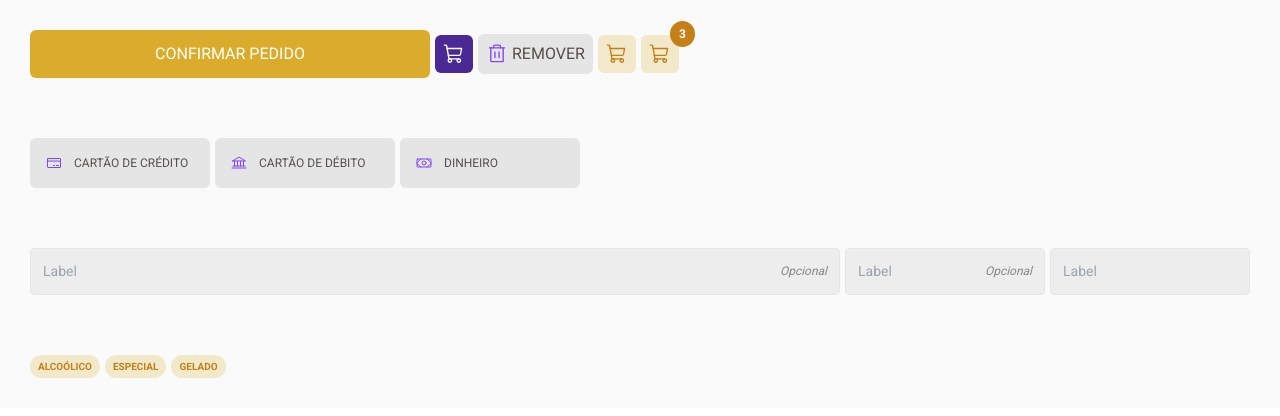
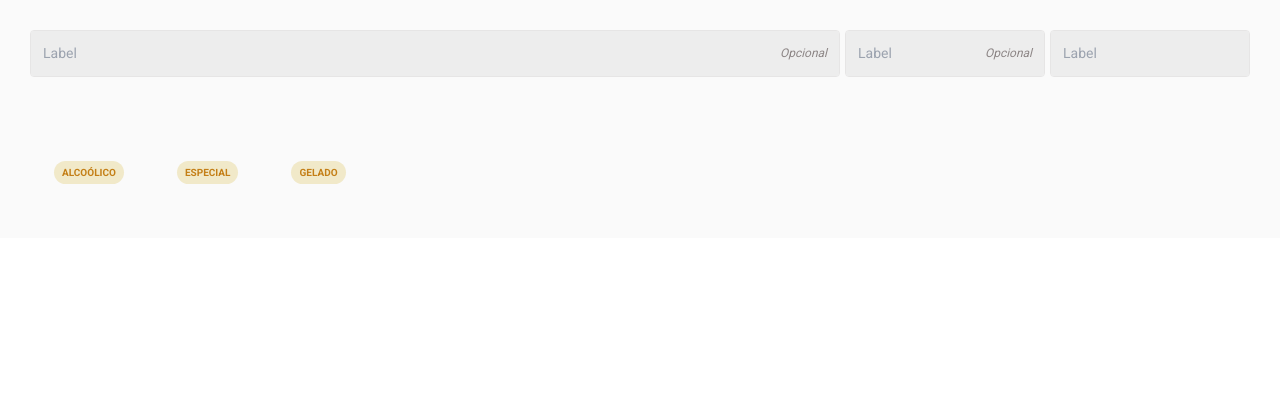
Before and after one commit to alex-britto/PDCoffe, a React (Vite) app: page / in a window 1280 px wide. Shown: the top 416 px of the page. Built offline with nearby package versions, Linux system fonts and the light colour scheme.

Commit message:
fix: ajuste no onChange do input

```diff
--- a/src/App.tsx
+++ b/src/App.tsx
@@ -18,69 +18,13 @@ function App() {
   const [isMoneySelected, setIsMoneySelected] = useState(false);
 
   const [inputValue, setInputValue] = useState("");
-  console.log(inputValue);
-
-  function handleDelete() {}
-
-  function handleAddToCart() {}
-
-  function handleClick() {}
 
   return (
     <ThemeProvider theme={defaultTheme}>
       <Container>
-        <Button label="Confirmar pedido" onClick={handleClick} />
-        <CartButton
-          onClick={handleAddToCart}
-          icon={<ShoppingCart size={22} />}
-        />
-
-        <DeleteButton
-          label="Remover"
-          onClick={handleDelete}
-          icon={<Trash size={22} color={defaultTheme.colors.purple.default} />}
-        />
-
-        <CartButton
-          variant="SECONDARY"
-          onClick={handleAddToCart}
-          icon={<ShoppingCart size={22} />}
-        />
-
-        <CartButton
-          variant="SECONDARY"
-          quantity={3}
-          onClick={handleAddToCart}
-          icon={<ShoppingCart size={22} />}
-        />
-      </Container>
-
-      <Container>
-        <SelectPaymentInput
-          id="credit"
-          label="Cartão de crédito"
-          icon={<CreditCard />}
-          onChange={setIsCreditSelected}
-        />
-        <SelectPaymentInput
-          id="debit"
-          label="Cartão de débito"
-          icon={<Bank />}
-          onChange={setDebitIsSelected}
-        />
-        <SelectPaymentInput
-          id="money"
-          label="Dinheiro"
-          icon={<Money />}
-          onChange={setIsMoneySelected}
-        />
-      </Container>
-
-      <Container>
         <TextInput
           placeholder="Label"
           optional={true}
-          value={inputValue}
           onChange={(e) => setInputValue(e.target.value)}
         />
         <TextInput
@@ -99,7 +43,7 @@ function App() {
       </Container>
 
       <Container>
-        <Status name="alcoólico" />
+        <Status className="p-4" name="alcoólico" />
         <Status name="especial" />
         <Status name="gelado" />
       </Container>
--- a/src/components/Status/styles.ts
+++ b/src/components/Status/styles.ts
@@ -1,8 +1,9 @@
 import styled, { css } from "styled-components";
 
 
-
-export const StyledStatus = styled.p`
+export const StyledStatus = styled.p.attrs<HTMLParagraphElement>({
+  className: "m-6"
+})`
   ${({ theme }) => css`
     background: ${theme.colors.yellow.light};
     border-radius: 100px;
--- a/src/components/TextInput/index.tsx
+++ b/src/components/TextInput/index.tsx
@@ -1,4 +1,4 @@
-import { ChangeEventHandler, InputHTMLAttributes, useState } from "react";
+import { InputHTMLAttributes } from "react";
 import { Container, Input } from "./styles";
 
 export interface TextFieldProps extends InputHTMLAttributes<HTMLInputElement> {
@@ -10,13 +10,9 @@ export const TextInput = ({
   optional = false,
   disabled,
   placeholder,
+  onChange,
   ...props
 }: TextFieldProps) => {
-  const [value, setValue] = useState("");
-  const onChange: ChangeEventHandler<HTMLInputElement> = (e) => {
-    setValue(e.target.value);
-  };
-
   return (
     <Container {...props}>
       <Input
@@ -24,8 +20,7 @@ export const TextInput = ({
         onChange={onChange}
         disabled={disabled}
       />
-
-      {optional && value.length === 0 && !disabled && <p>Opcional</p>}
+      {optional && !disabled && <p>Opcional</p>}
     </Container>
   );
 };
```
